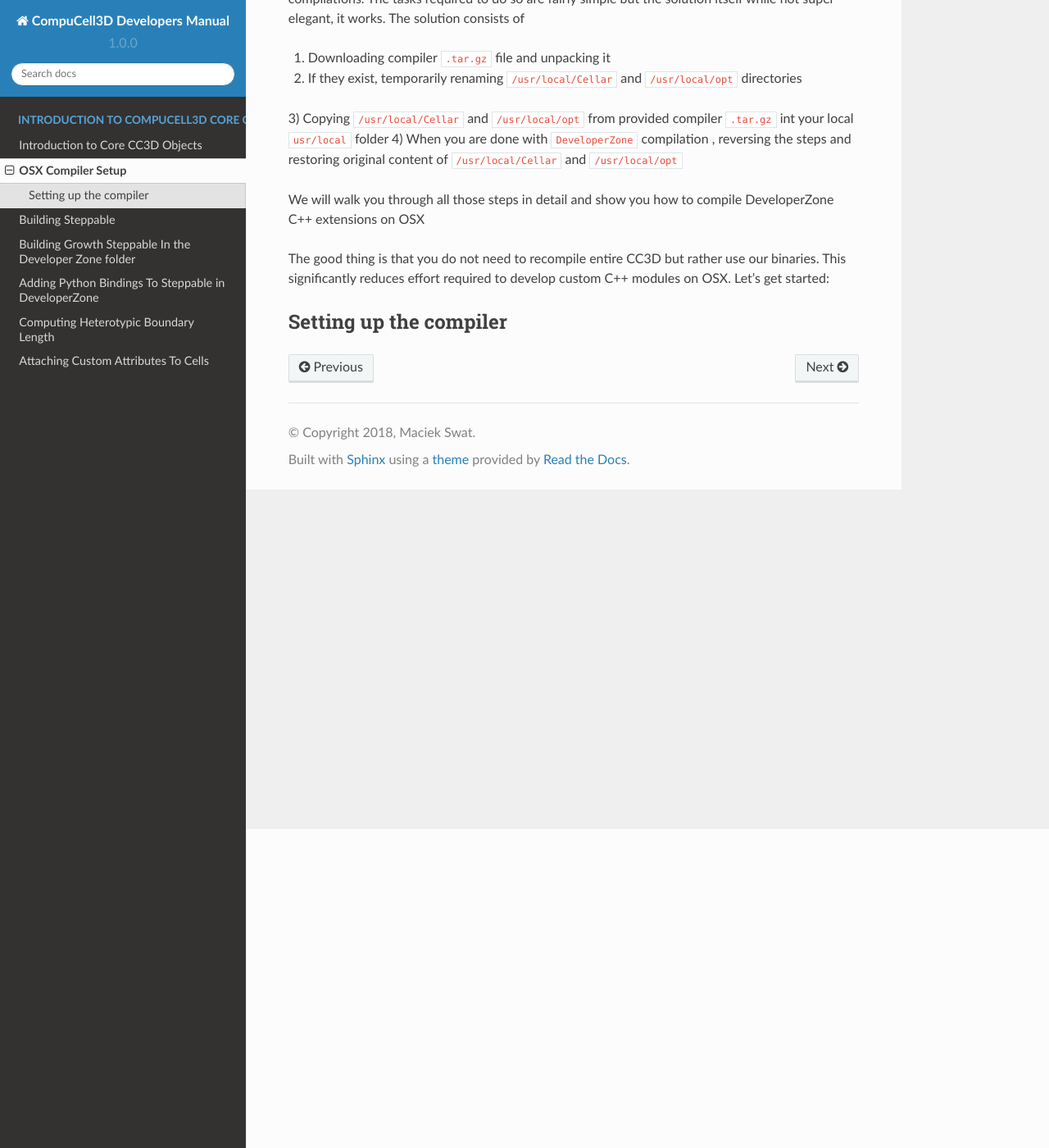
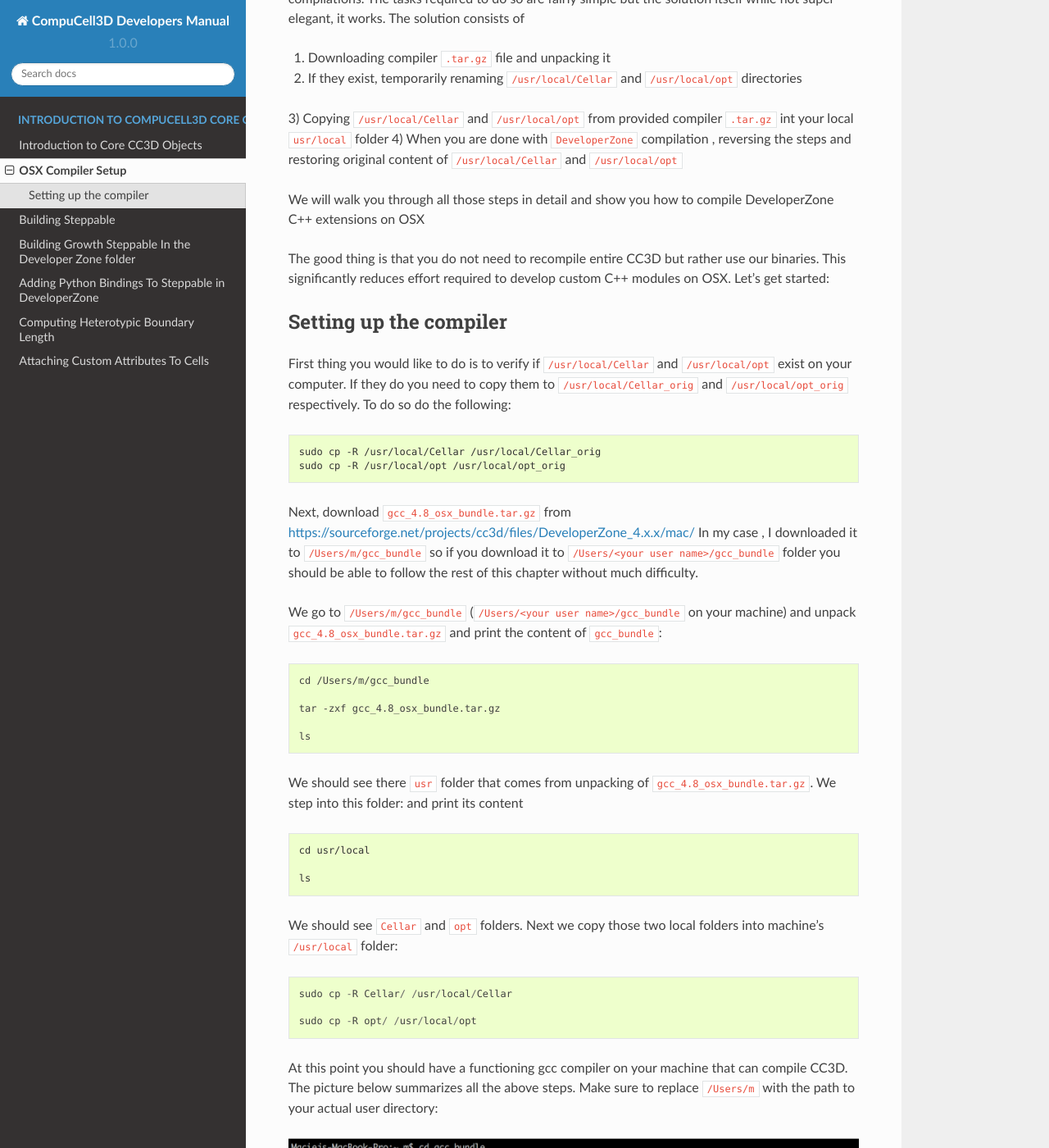
Before and after one commit to CompuCell3D/CompuCell3DDevelopersManual, a Sphinx documentation site: the page built from docs/setting_up_compiler_on_osx.rst, in a window 1280 px wide and 1400 px high, scrolled down 389 px. Shown: the whole window at 82% size. Built offline with Sphinx 7.4.7 and the Read the Docs theme 2.0.0, drawn with Linux system fonts in a browser that asks for light colours.

Commit message:
added instructions on setting up DeveloperZone compilation on OSX

```diff
--- a/docs/setting_up_compiler_on_osx.rst
+++ b/docs/setting_up_compiler_on_osx.rst
@@ -24,4 +24,54 @@
 reduces effort required to develop custom C++ modules on OSX. Let's get started:
 
 Setting up the compiler
-~~~~~~~~~~~~~~~~~~~~~~
+~~~~~~~~~~~~~~~~~~~~~~~~
+
+First thing you would like to do is to verify if ``/usr/local/Cellar`` and ``/usr/local/opt`` exist on your computer.
+If they do you need to copy them to ``/usr/local/Cellar_orig`` and ``/usr/local/opt_orig`` respectively. To do so
+do the following:
+
+.. code-block:: console
+
+    sudo cp -R /usr/local/Cellar /usr/local/Cellar_orig
+    sudo cp -R /usr/local/opt /usr/local/opt_orig
+
+Next, download ``gcc_4.8_osx_bundle.tar.gz`` from https://sourceforge.net/projects/cc3d/files/DeveloperZone_4.x.x/mac/
+In my case , I downloaded it to ``/Users/m/gcc_bundle`` so if you download it to ``/Users/<your user name>/gcc_bundle``
+folder you should be able to follow the rest of this chapter without much difficulty.
+
+We go to ``/Users/m/gcc_bundle`` (``/Users/<your user name>/gcc_bundle`` on your machine) and unpack
+``gcc_4.8_osx_bundle.tar.gz`` and print the content of ``gcc_bundle``:
+
+.. code-block:: console:
+
+    cd /Users/m/gcc_bundle
+
+    tar -zxf gcc_4.8_osx_bundle.tar.gz
+
+    ls
+
+We should see there ``usr`` folder that comes from unpacking of ``gcc_4.8_osx_bundle.tar.gz``. We step into this folder:
+and print its content
+
+.. code-block:: console
+
+    cd usr/local
+
+    ls
+
+We should see ``Cellar`` and ``opt`` folders. Next we copy those two local folders into machine's ``/usr/local`` folder:
+
+.. code-block::
+
+    sudo cp -R Cellar/ /usr/local/Cellar
+
+    sudo cp -R opt/ /usr/local/opt
+
+At this point you should have a functioning gcc compiler on your machine that can compile CC3D. The picture below
+summarizes all the above steps. Make sure to replace ``/Users/m`` with the path to your actual user directory:
+
+|dev_zone_osx_001|
+
+.. |dev_zone_osx_001| image:: images/dev_zone_osx_001.png
+   :width: 7.8in
+   :height: 2.7in
```
Also changed, not shown: docs/images/dev_zone_osx_001.png (added).
